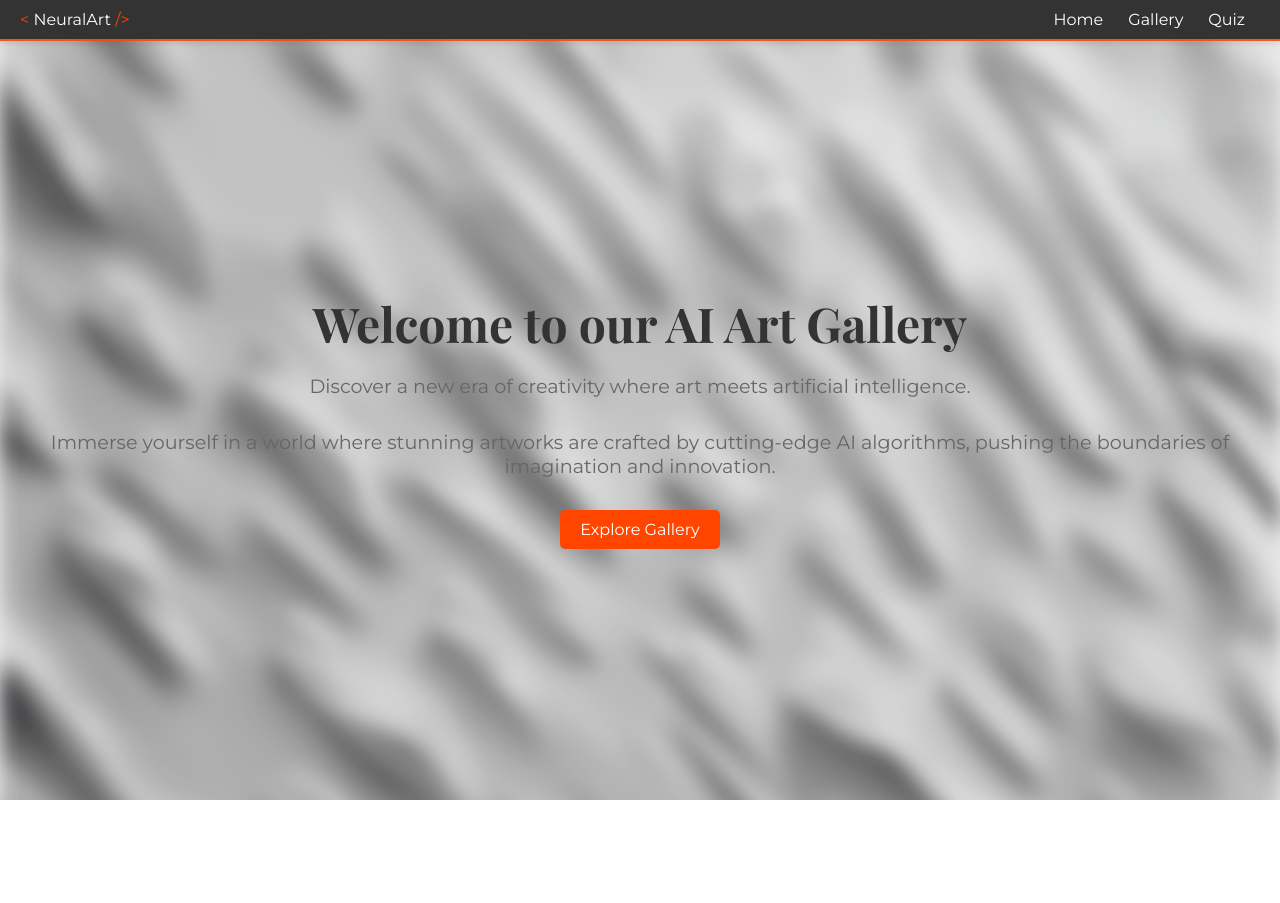
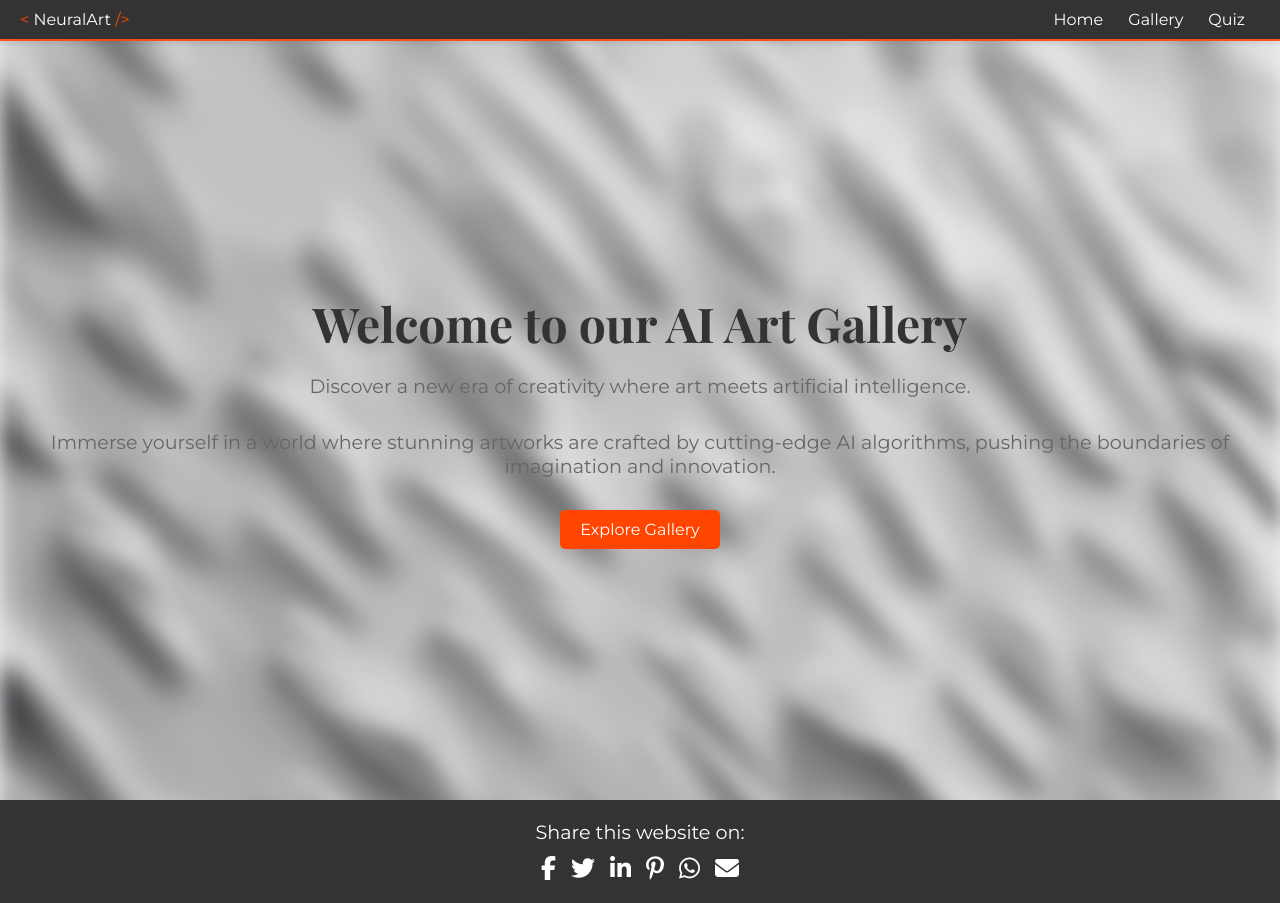
Before and after one commit to AndQK/art_gallery, a React (Create React App) app: page / in a window 1280 px wide. Before the commit the page ends 800 px from the top, so only its background shows below. Built offline with nearby package versions, Linux system fonts and the light colour scheme.

Commit message:
feat: added footer for the website

```diff
--- a/package.json
+++ b/package.json
@@ -3,6 +3,7 @@
   "version": "0.1.0",
   "private": true,
   "dependencies": {
+    "@fortawesome/fontawesome-free": "^6.5.2",
     "@testing-library/jest-dom": "^5.17.0",
     "@testing-library/react": "^13.4.0",
     "@testing-library/user-event": "^13.5.0",
--- a/src/App.js
+++ b/src/App.js
@@ -5,6 +5,7 @@ import Gallery from "./pages/gallery";
 import Quiz from "./pages/quiz";
 import NotFound from "./pages/notfound";
 import { Routes, Route } from "react-router-dom";
+import Footer from "./components/footer/footer";
 function App() {
   return (
     <div className="App">
@@ -15,6 +16,7 @@ function App() {
         <Route path="/quiz" element={<Quiz />} />
         <Route path="*" element={<NotFound />} />
       </Routes>
+      <Footer />
     </div>
   );
 }
--- /dev/null
+++ b/src/components/footer/footer.css
@@ -0,0 +1,33 @@
+.footer {
+  background-color: #333;
+  color: white;
+  padding: 20px 0;
+  text-align: center;
+}
+
+.footer-container {
+  max-width: 1200px;
+  margin: 0 auto;
+  padding: 0 20px;
+}
+
+.footer p {
+  margin: 0 0 10px;
+  font-size: 1.2rem;
+}
+
+.social-icons {
+  display: flex;
+  justify-content: center;
+  gap: 15px;
+}
+
+.social-icons a {
+  color: white;
+  font-size: 1.5rem;
+  transition: color 0.3s;
+}
+
+.social-icons a:hover {
+  color: #e34234;
+}
--- a/src/components/footer/footer.js
+++ b/src/components/footer/footer.js
@@ -0,0 +1,60 @@
+import "@fortawesome/fontawesome-free/css/all.min.css";
+import "./footer.css";
+
+const Footer = () => {
+  const url = encodeURIComponent(window.location.href);
+
+  return (
+    <footer className="footer">
+      <div className="footer-container">
+        <p>Share this website on:</p>
+        <div className="social-icons">
+          <a
+            href={`https://www.facebook.com/sharer/sharer.php?u=${url}`}
+            target="_blank"
+            rel="noopener noreferrer"
+          >
+            <i className="fab fa-facebook-f"></i>
+          </a>
+          <a
+            href={`https://twitter.com/intent/tweet?url=${url}`}
+            target="_blank"
+            rel="noopener noreferrer"
+          >
+            <i className="fab fa-twitter"></i>
+          </a>
+          <a
+            href={`https://www.linkedin.com/sharing/share-offsite/?url=${url}`}
+            target="_blank"
+            rel="noopener noreferrer"
+          >
+            <i className="fab fa-linkedin-in"></i>
+          </a>
+          <a
+            href={`https://www.pinterest.com/pin/create/button/?url=${url}`}
+            target="_blank"
+            rel="noopener noreferrer"
+          >
+            <i className="fab fa-pinterest-p"></i>
+          </a>
+          <a
+            href={`https://wa.me/?text=${url}`}
+            target="_blank"
+            rel="noopener noreferrer"
+          >
+            <i className="fab fa-whatsapp"></i>
+          </a>
+          <a
+            href={`mailto:?subject=Check out this site&body=${url}`}
+            target="_blank"
+            rel="noopener noreferrer"
+          >
+            <i className="fas fa-envelope"></i>
+          </a>
+        </div>
+      </div>
+    </footer>
+  );
+};
+
+export default Footer;
--- a/src/components/gallery/artwork.css
+++ b/src/components/gallery/artwork.css
@@ -47,7 +47,7 @@
   text-decoration: underline;
 }
 
-/* Add a breakpoint for screens with a width under 740px */
+/* Add a breakpoint for screens with a width under 700px */
 @media screen and (max-width: 700px) {
   .artwork-item {
     flex-direction: column;
```
Also changed, not shown: 1 other file (tests, documents, lock files or other folders).
